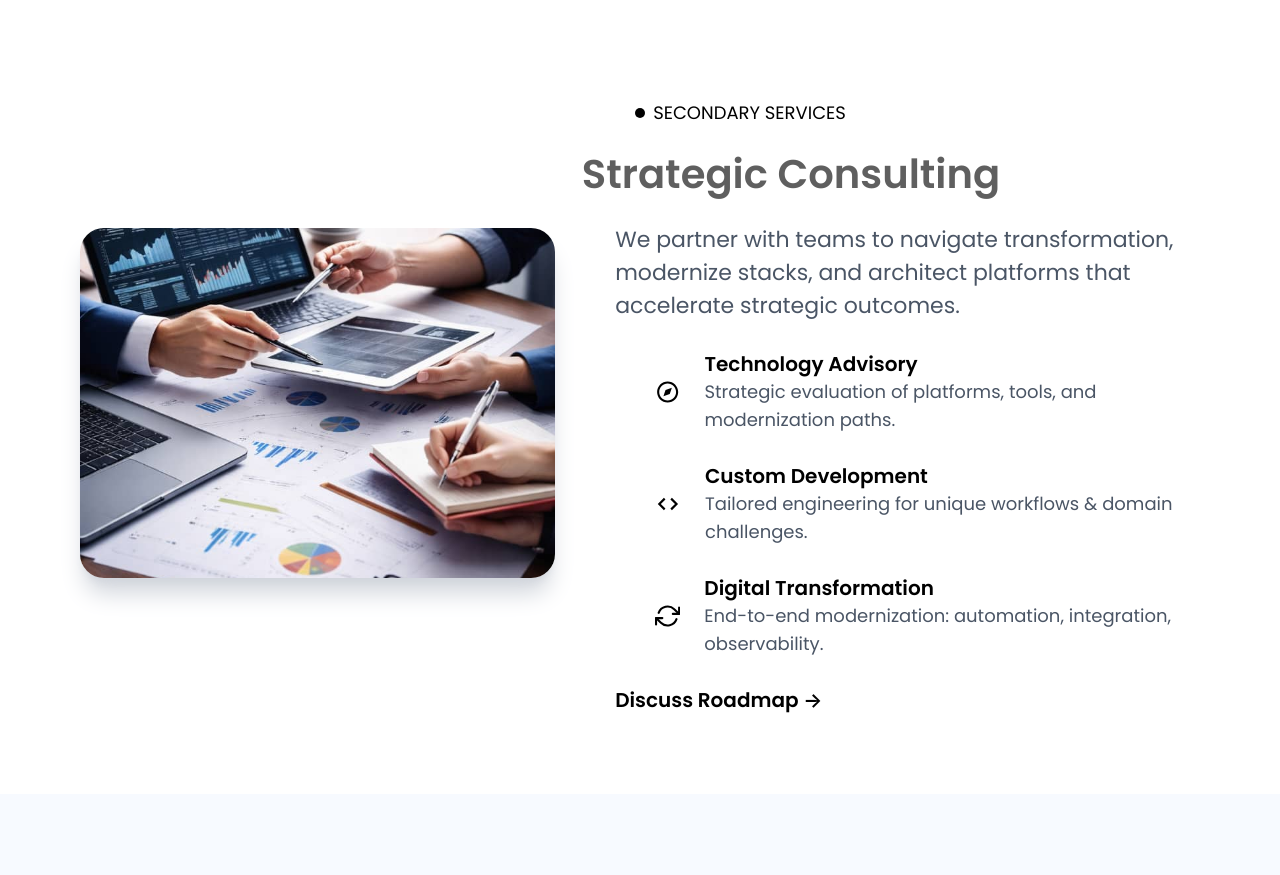
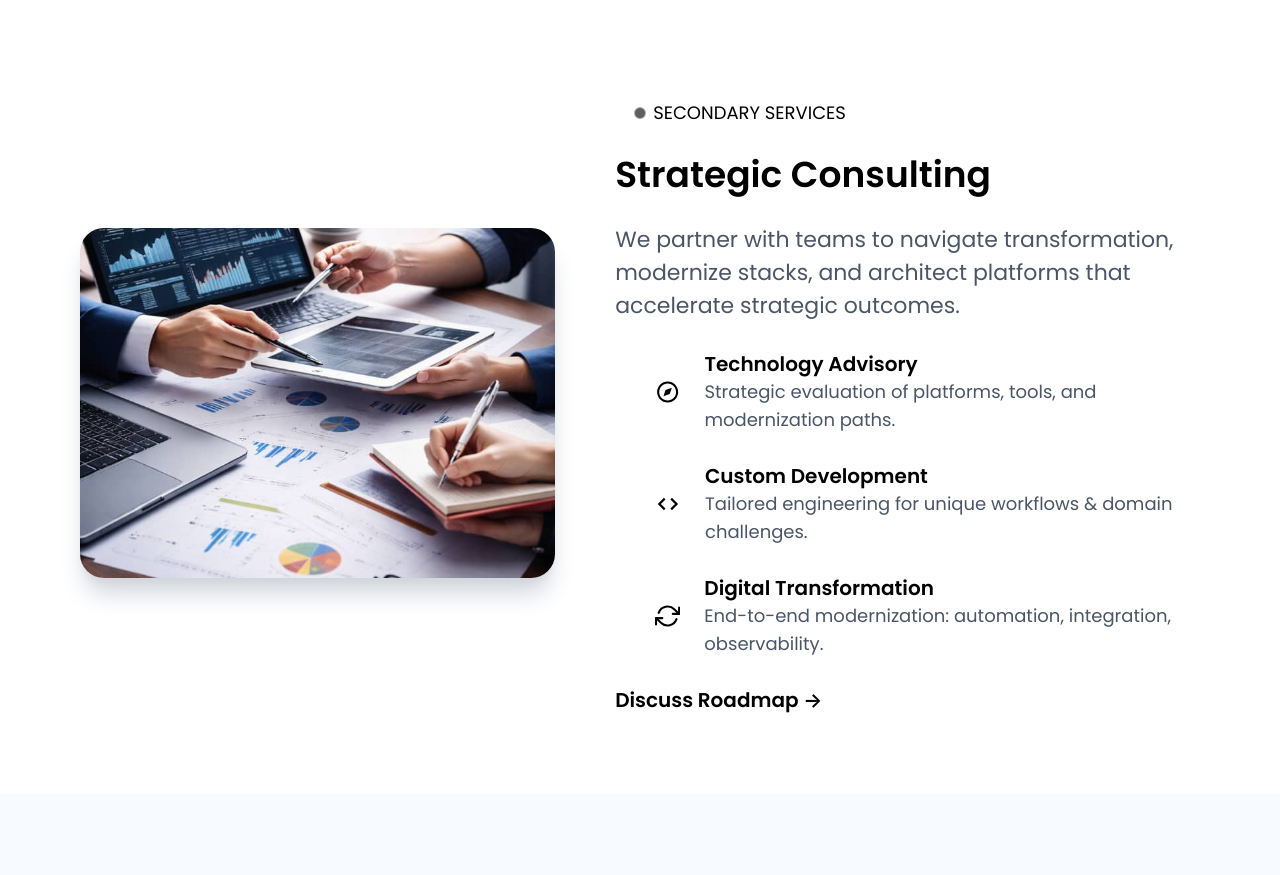
Before and after one commit to maryham1/solvurix, a React (Vite) app: page / in a window 1280 px wide. Shown: the part 2326-3201 px from the top of the page. Built offline with nearby package versions, Linux system fonts and the light colour scheme.

Commit message:
fixed animation

```diff
--- a/src/component/Consulting/ConsultStrategy.jsx
+++ b/src/component/Consulting/ConsultStrategy.jsx
@@ -34,12 +34,12 @@ function ConsultStrategy() {
       ref={ref}
     >
       <div className="flex gap-2 items-center pl-5">
-        <div className="bg-black  w-[10px] h-[10px] rounded-full"></div>
+        <div className="bg-black  w-[10px] h-[10px] rounded-full animate-radialColor transition-all duration-300 ease-in-out"></div>
         <h4 className=" text-black uppercase text-sm laptop:text-lg tablet:text-lg">
           secondary Services
         </h4>
       </div>
-      <p className="text-black capitalize text-3xl font-semibold laptop:text-4xl animate-radialColor transition-all duration-300 ease-in-out">
+      <p className="text-black capitalize text-3xl font-semibold laptop:text-4xl ">
         Strategic Consulting
       </p>
       <p className="text-md text-gray-600 laptop:text-[22px] tablet:text-[20px]">
```
